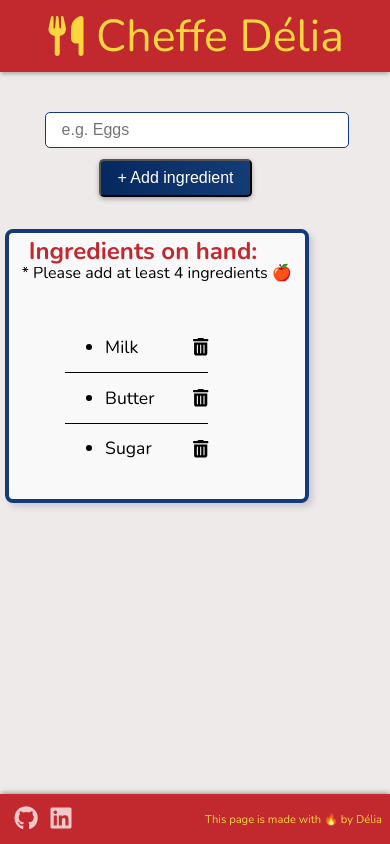
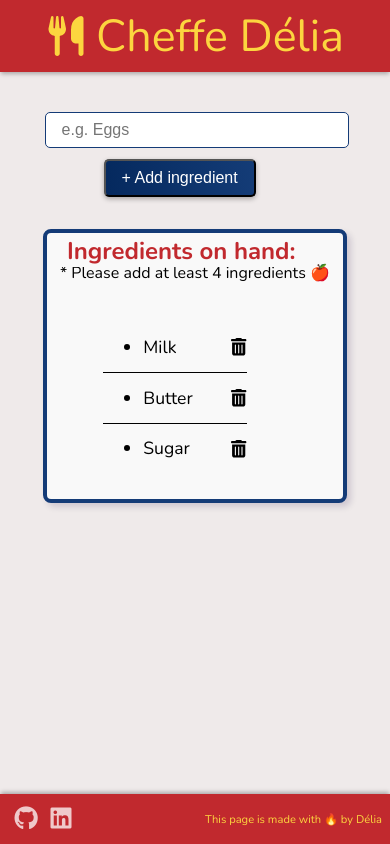
Before and after one commit to Delia-1/recipe-generator, a React (Vite) app in the folder frontend/: page / in a window 390 px wide. Built offline with nearby package versions, Linux system fonts and the light colour scheme; no server answers.

Commit message:
fixed mobil layout

```diff
--- a/frontend/src/App.jsx
+++ b/frontend/src/App.jsx
@@ -12,7 +12,7 @@ function App() {
     <div className="app">
       <Header />
     <nav className="stupid-nav">
-      <Main className="main-content" />
+      <Main  />
     </nav>
       <Footer/>
     </div>
--- a/frontend/src/components/Main.jsx
+++ b/frontend/src/components/Main.jsx
@@ -63,7 +63,7 @@ export default function Main() {
 
 
   return (
-    <>
+    <main className="main-content">
       <form onSubmit={addIngredient}>
         <input
           className="ingredients-input"
@@ -98,6 +98,6 @@ export default function Main() {
 
       {recipe && <Recipe  recipe={recipe} />}
 
-    </>
+    </main>
   );
 }
```
